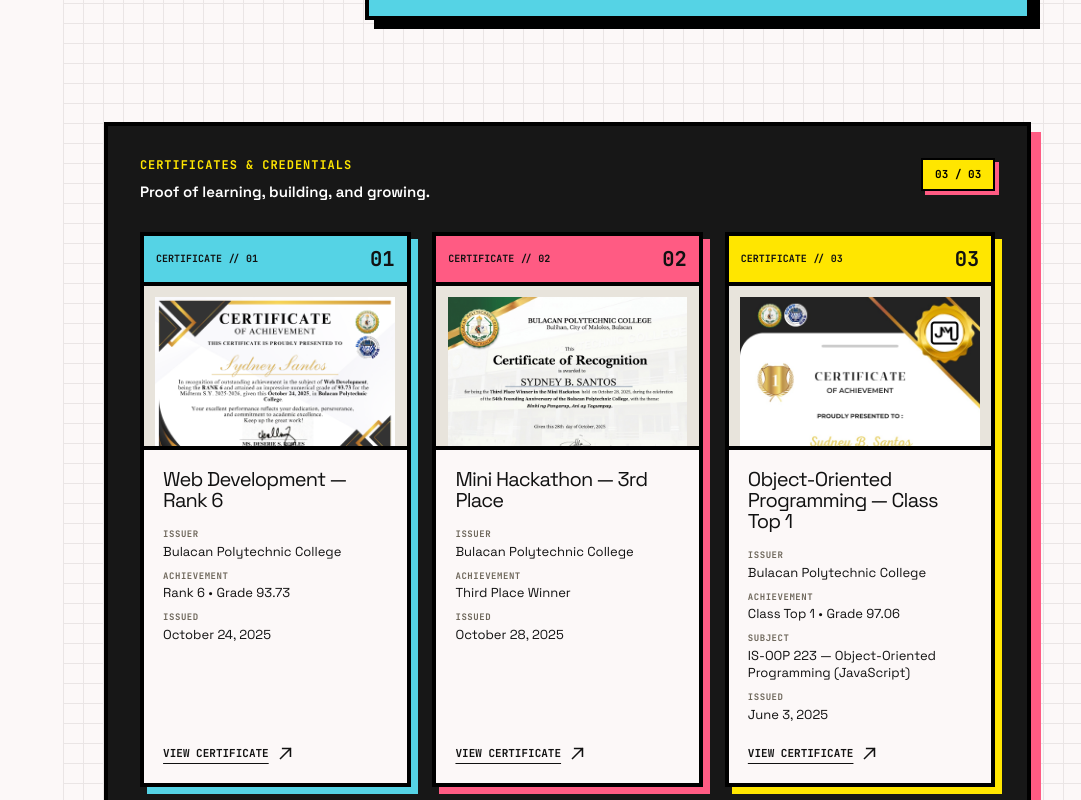
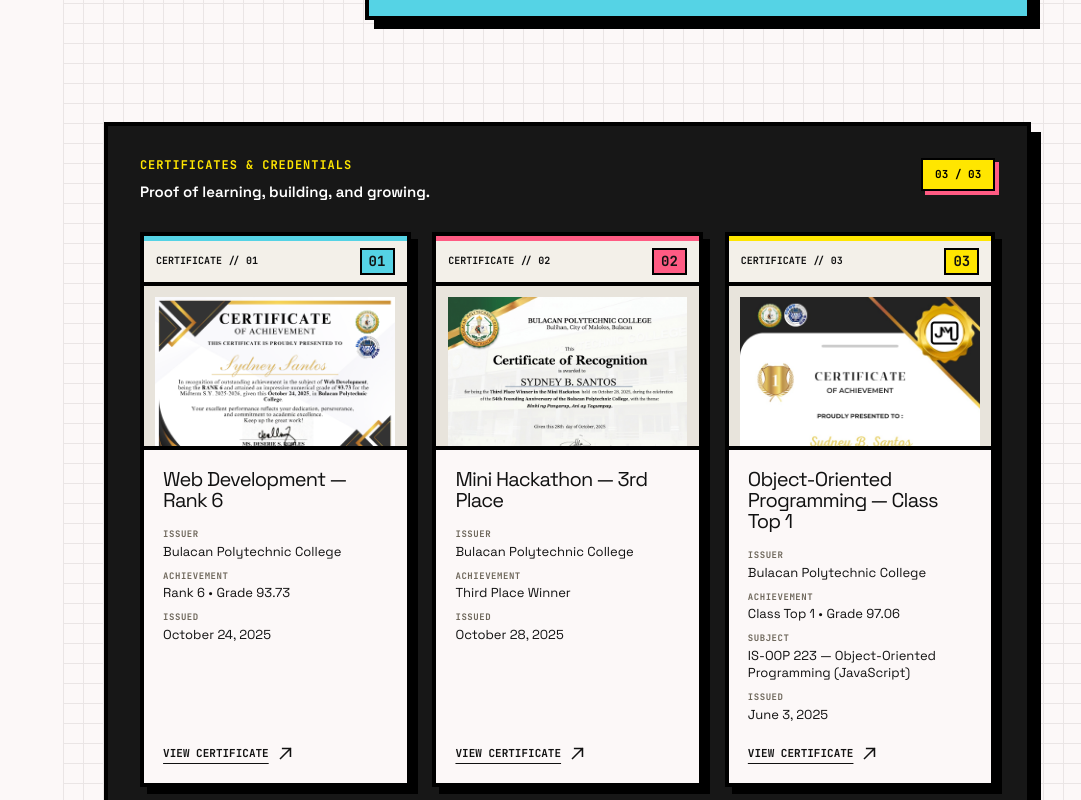
Before and after one commit to Syddevv/Portfolio-V2, a React (Vite) app in the folder my-portfolio/: page /#explore in a window 1280 px wide. Shown: the part 5020-5820 px from the top of the page, without its empty margins (199-1280 px from the left). Built offline with nearby package versions, Linux system fonts and the light colour scheme.

Commit message:
style: update box shadows and background colors for improved aesthetics and consistency

```diff
--- a/my-portfolio/src/components/Certificates.css
+++ b/my-portfolio/src/components/Certificates.css
@@ -7,7 +7,7 @@
   padding: clamp(25px, 2.5vw, 46px);
   border: 4px solid #000;
   background: #171717;
-  box-shadow: 10px 10px 0 #ff5b83;
+  box-shadow: 10px 10px 0 #000;
   color: #fff;
 }
 .certificates-header {
@@ -49,7 +49,7 @@
   min-width: 0;
   border: 4px solid #000;
   background: #fcf8f8;
-  box-shadow: 7px 7px 0 var(--certificate-accent);
+  box-shadow: 7px 7px 0 #000;
   color: #111;
   transition: transform var(--motion-base) steps(2, end), box-shadow var(--motion-base) steps(2, end);
 }
@@ -62,13 +62,24 @@
   align-items: center;
   justify-content: space-between;
   gap: 12px;
-  min-height: 50px;
-  padding: 8px 12px;
+  min-height: 48px;
+  padding: 7px 12px;
+  border-top: 5px solid var(--certificate-accent);
   border-bottom: 4px solid #000;
-  background: var(--certificate-accent);
+  background: #f3f0e9;
   font: 700 clamp(10px, .72vw, 13px)/1.2 var(--font-mono);
 }
-.certificate-card-rail strong { font-size: clamp(20px, 1.6vw, 28px); }
+.certificate-card-rail strong {
+  display: grid;
+  place-items: center;
+  min-width: 35px;
+  min-height: 27px;
+  padding: 3px 6px;
+  border: 2px solid #000;
+  background: var(--certificate-accent);
+  font-size: clamp(14px, 1vw, 18px);
+  line-height: 1;
+}
 .certificate-preview {
   display: grid;
   place-items: center;
@@ -120,10 +131,12 @@
   font: 700 clamp(11px, .75vw, 14px)/1 var(--font-mono);
   text-decoration: underline;
   text-underline-offset: 6px;
+  transition: text-decoration-color var(--motion-fast) steps(2, end);
 }
 .certificate-view:focus-visible { outline: 3px solid #00f0ff; outline-offset: 5px; }
-.certificate-view svg { width: 17px; height: 17px; transition: transform var(--motion-fast) steps(2, end); }
-.certificate-view:hover svg { transform: translate(2px, -2px); }
+.certificate-view svg { width: 17px; height: 17px; transition: color var(--motion-fast) steps(2, end), transform var(--motion-fast) steps(2, end); }
+.certificate-view:hover { text-decoration-color: var(--certificate-accent); }
+.certificate-view:hover svg { color: var(--certificate-accent); transform: translate(2px, -2px); }
 
 .certificate-modal-backdrop {
   position: fixed;
@@ -201,7 +214,7 @@
 }
 @media (max-width: 650px) {
   .certificates-section { padding-block-end: 100px; }
-  .certificates-shell { margin-right: 7px; padding: 20px; box-shadow: 7px 7px 0 #ff5b83; }
+  .certificates-shell { margin-right: 7px; padding: 20px; box-shadow: 7px 7px 0 #000; }
   .certificates-header { flex-direction: column; gap: 17px; }
   .certificates-grid { grid-template-columns: 1fr; }
   .certificate-modal-backdrop { padding: 12px; }
@@ -212,6 +225,6 @@
   .certificate-modal-image img { max-height: calc(100dvh - 170px); }
 }
 @media (prefers-reduced-motion: reduce) {
-  .certificate-card, .certificate-preview img, .certificate-view svg, .certificate-modal-header button { transition: none; }
+  .certificate-card, .certificate-preview img, .certificate-view, .certificate-view svg, .certificate-modal-header button { transition: none; }
   .certificate-modal-backdrop, .certificate-modal { animation: none; }
 }
```
